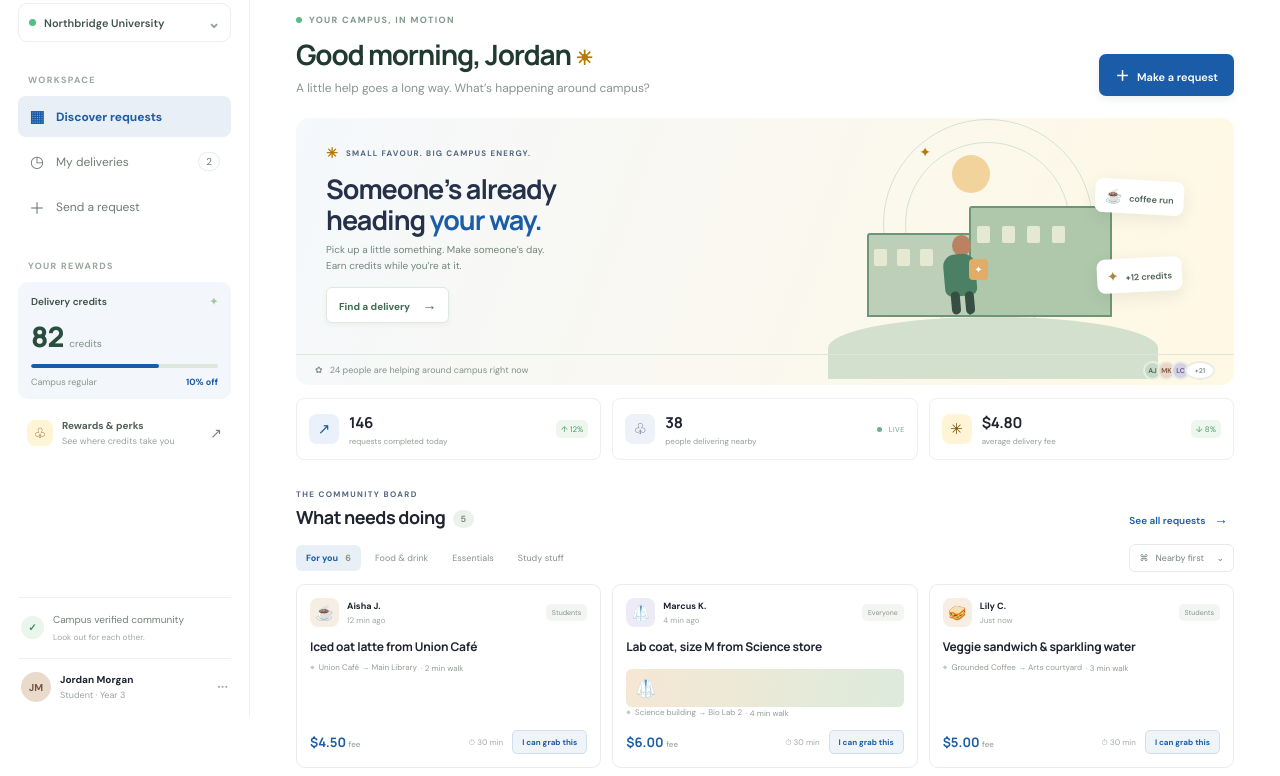
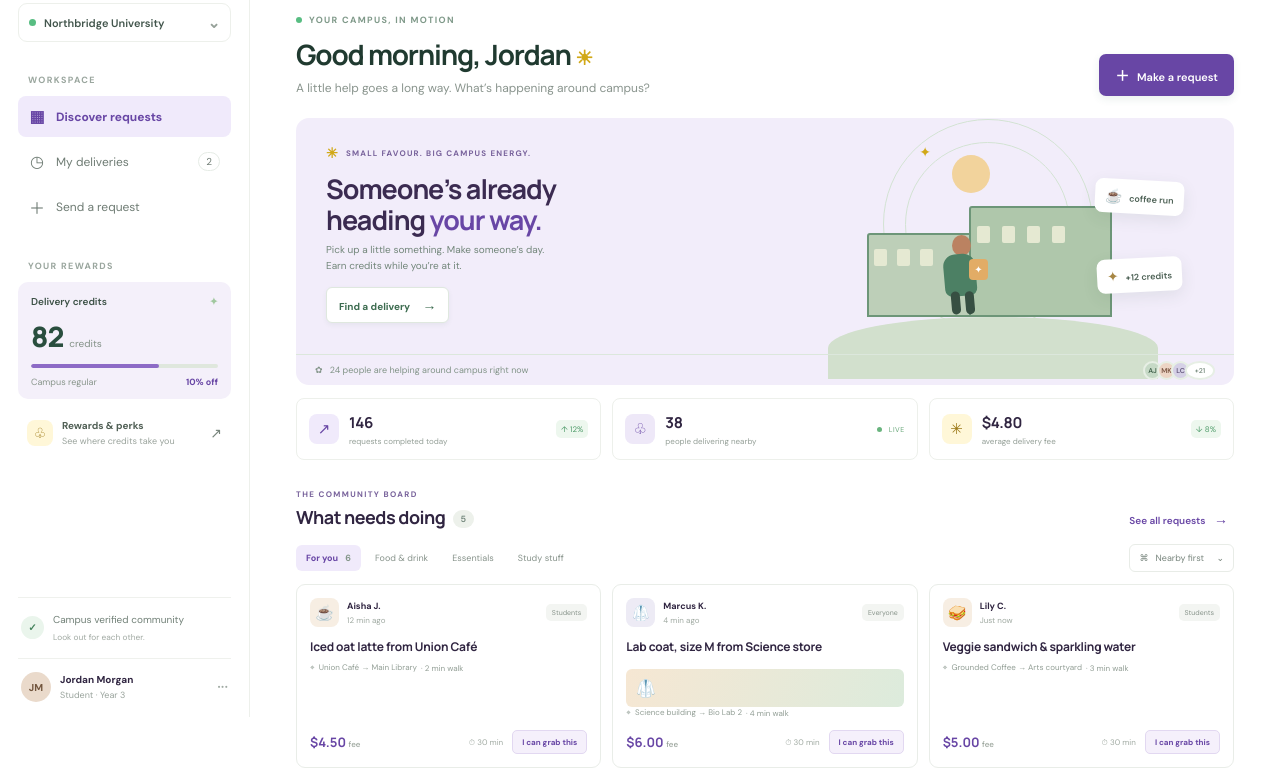
Before and after one commit to Mia0v0/zh_hackathon_Oct_2026, a website: page index.html in a window 1280 px wide. Shown: the part 83-859 px from the top of the page. Drawn offline with Linux system fonts and the light colour scheme.

Commit message:
Revert "Refine accessible color themes"
This reverts commit 2610ecb6070b74ea1b97d9f4f21fc7698fe3aa75.

```diff
--- a/theme.css
+++ b/theme.css
@@ -1,17 +1,16 @@
-/* White, blue, and warm accents in light mode; black and yellow in dark mode. */
+/* CampusGo's default palette: white surfaces with purple and warm yellow accents. */
 :root {
-  color-scheme: light;
-  --ink: #202431;
-  --deep: #18263b;
+  --ink: #302541;
+  --deep: #3b2b51;
+  --green: #6846a5;
+  --mint: #f0eafb;
   --paper: #ffffff;
+  --line: #ebe6f2;
+  --muted: #887f94;
+  --accent: #f2cb45;
+  --accent-soft: #fff7d8;
   --surface: #ffffff;
-  --surface-alt: #f7f9fc;
-  --line: #e7eaf0;
-  --muted: #737d8d;
-  --brand: #1b5ca8;
-  --brand-contrast: #ffffff;
-  --warm: #e9a211;
-  --warm-soft: #fff5d6;
+  --surface-muted: #faf8fd;
 }
 
 body { background: var(--paper); color: var(--ink); }
@@ -19,45 +18,40 @@ body { background: var(--paper); color: var(--ink); }
 .profile-card, .login-card, .campus-chip, .sort-button, .nav-count,
 .hero-button, .signup-button { background-color: var(--surface); }
 .brand { color: var(--deep); }
-.brand-mark, .primary-button { background: var(--brand); color: var(--brand-contrast); }
-.brand-mark span { color: var(--warm); }
-.primary-button:hover { filter: brightness(.9); }
-.nav-item.active, .filter-tab.active { background: color-mix(in srgb, var(--brand) 10%, white); color: var(--brand); }
-.hero-card { background: linear-gradient(110deg, #f5f8fc, #fff8e3); }
-.hero-card h2 { color: #253149; }
-.hero-card h2 em, .text-link, .fee, .credit-note span:last-child { color: var(--brand); }
-.hero-kicker, .section-eyebrow { color: #526780; }
-.hero-emoji, .welcome-row h1 span, .tiny-spark { color: #b67a00; }
-.credit-card { background: #f3f6fa; }
-.credit-meter span { background: var(--brand); }
-.stat-icon.mint { background: #eaf1fa; color: var(--brand); }
-.stat-icon.peach, .gift-icon { background: var(--warm-soft); color: #785000; }
-.stat-icon.lavender { background: #eef1f7; color: #495c78; }
-.take-button { background: color-mix(in srgb, var(--brand) 7%, white); border-color: color-mix(in srgb, var(--brand) 20%, white); color: var(--brand); }
-.take-button:hover { background: color-mix(in srgb, var(--brand) 13%, white); }
-.verified-badge { color: var(--brand); background: color-mix(in srgb, var(--brand) 9%, white); }
-.profile-cover { background: linear-gradient(120deg, #e7eef8, #f2f5fa 60%, #fff2c9); }
-.theme-toggle { color: var(--brand); font-size: 17px; }
-.theme-toggle:hover { color: #a86d00; }
-.accent-setting { border-top: 1px solid var(--line); margin-top: 16px; padding-top: 5px; }
-.accent-setting p { color: var(--muted); font-size: 9px; line-height: 1.55; margin: 6px 0 0; }
-.accent-select-wrap { position: relative; }
-.accent-select-wrap::before { content: ""; position: absolute; z-index: 1; left: 10px; top: 50%; width: 13px; height: 13px; border-radius: 50%; background: var(--brand); transform: translateY(-50%); pointer-events: none; }
-#accentSelect { padding-left: 32px; border-left: 4px solid var(--brand); }
+.brand-mark, .primary-button { background-color: #6846a5; }
+.brand-mark span { color: var(--accent); }
+.primary-button:hover { background-color: #533582; }
+.nav-item.active, .filter-tab.active { background: var(--mint); color: #6846a5; }
+.hero-card { background: #f2edfa; }
+.hero-card h2 { color: #3b2b51; }
+.hero-card h2 em, .text-link, .fee, .credit-note span:last-child { color: #6846a5; }
+.hero-kicker, .section-eyebrow { color: #78629b; }
+.hero-emoji, .welcome-row h1 span, .tiny-spark { color: #d1a817; }
+.credit-card { background: #f4f0fa; }
+.credit-meter span { background: #8d6bc6; }
+.stat-icon.mint { background: #f0eafb; color: #6846a5; }
+.stat-icon.peach, .gift-icon { background: #fff7d8; color: #9a7713; }
+.stat-icon.lavender { background: #eee8f8; color: #6846a5; }
+.take-button { background: #f5f0fb; border-color: #e2d8f1; color: #6846a5; }
+.take-button:hover { background: #ece3f7; }
+.filter-tab.active { color: #6846a5; }
+.verified-badge { color: #6846a5; background: #f0eafb; }
+.profile-cover { background: linear-gradient(120deg, #eee7f8, #f6f2fb 60%, #fff5cf); }
+.theme-toggle { color: #6846a5; font-size: 17px; }
+.theme-toggle:hover { color: #d1a817; }
 
 html[data-theme="dark"] {
   color-scheme: dark;
-  --ink: #f4f4f1;
-  --deep: #f4f4f1;
-  --paper: #080808;
-  --surface: #141414;
-  --surface-alt: #1c1c1c;
-  --line: #303030;
-  --muted: #b0b0b0;
-  --brand: #ffda35;
-  --brand-contrast: #181500;
-  --warm: #ffda35;
-  --warm-soft: #332d12;
+  --ink: #f2edf8;
+  --deep: #f2edf8;
+  --paper: #17131e;
+  --line: #383043;
+  --muted: #b2a9be;
+  --mint: #30263d;
+  --surface: #211c2b;
+  --surface-muted: #292335;
+  --accent: #f2d05b;
+  --accent-soft: #3c3420;
 }
 
 html[data-theme="dark"] body { background: var(--paper); color: var(--ink); }
@@ -85,35 +79,31 @@ html[data-theme="dark"] .settings-head h3,
 html[data-theme="dark"] .profile-main h2,
 html[data-theme="dark"] .field-label { color: var(--ink); }
 html[data-theme="dark"] .hero-card,
-html[data-theme="dark"] .preview-card { background: #1b1b1b; border: 1px solid #303030; }
+html[data-theme="dark"] .preview-card { background: #2b2437; }
 html[data-theme="dark"] .hero-card h2,
-html[data-theme="dark"] .preview-card h3 { color: #f4f4f1; }
+html[data-theme="dark"] .preview-card h3 { color: #f2edf8; }
 html[data-theme="dark"] .hero-card p,
-html[data-theme="dark"] .preview-card > p { color: #c2c2c2; }
-html[data-theme="dark"] .credit-card { background: #1c1c1c; color: var(--ink); }
+html[data-theme="dark"] .preview-card > p { color: #c4b9d2; }
+html[data-theme="dark"] .credit-card { background: #292335; color: var(--ink); }
 html[data-theme="dark"] .nav-item.active,
-html[data-theme="dark"] .filter-tab.active { background: #332d12; color: var(--brand); }
-html[data-theme="dark"] .nav-item { color: #c1c1c1; }
+html[data-theme="dark"] .filter-tab.active { background: #392c4d; color: #d7c2ff; }
+html[data-theme="dark"] .nav-item { color: #c1b8cc; }
 html[data-theme="dark"] .request-form input,
 html[data-theme="dark"] .request-form select,
 html[data-theme="dark"] .settings-card input,
 html[data-theme="dark"] .settings-card select,
 html[data-theme="dark"] .settings-card textarea,
 html[data-theme="dark"] .login-card input,
-html[data-theme="dark"] .fee-input { background: #090909; color: var(--ink); border-color: var(--line); }
+html[data-theme="dark"] .fee-input { background: #18141f; color: var(--ink); border-color: var(--line); }
 html[data-theme="dark"] .quick-pick,
 html[data-theme="dark"] .upload-box,
-html[data-theme="dark"] .privacy-hint { background: #1c1c1c; color: #dedede; border-color: var(--line); }
+html[data-theme="dark"] .privacy-hint { background: #292335; color: #d4cadd; border-color: var(--line); }
 html[data-theme="dark"] .bottom-nudge { background: var(--surface); border-color: var(--line); }
 html[data-theme="dark"] .bottom-nudge strong,
 html[data-theme="dark"] .reward-link strong { color: var(--ink); }
-html[data-theme="dark"] .profile-cover { background: linear-gradient(120deg, #242424, #171717 60%, #393014); }
+html[data-theme="dark"] .profile-cover { background: linear-gradient(120deg, #392c4d, #2b2437 60%, #3d3524); }
 html[data-theme="dark"] .profile-stats,
 html[data-theme="dark"] .settings-head,
 html[data-theme="dark"] .settings-footer,
-html[data-theme="dark"] .form-section,
-html[data-theme="dark"] .accent-setting { border-color: var(--line); }
-html[data-theme="dark"] .theme-toggle { color: var(--brand); }
-
-/* Keep a user's chosen accent while preserving contrast in either mode. */
-html[style*="--custom-accent"] { --brand: var(--custom-accent); --brand-contrast: var(--custom-accent-contrast); }
+html[data-theme="dark"] .form-section { border-color: var(--line); }
+html[data-theme="dark"] .theme-toggle { color: #f2d05b; }
```
Also changed, not shown: index.html (+1 -1 lines), README.md, app.js, assets/campusgo-preview.png.
